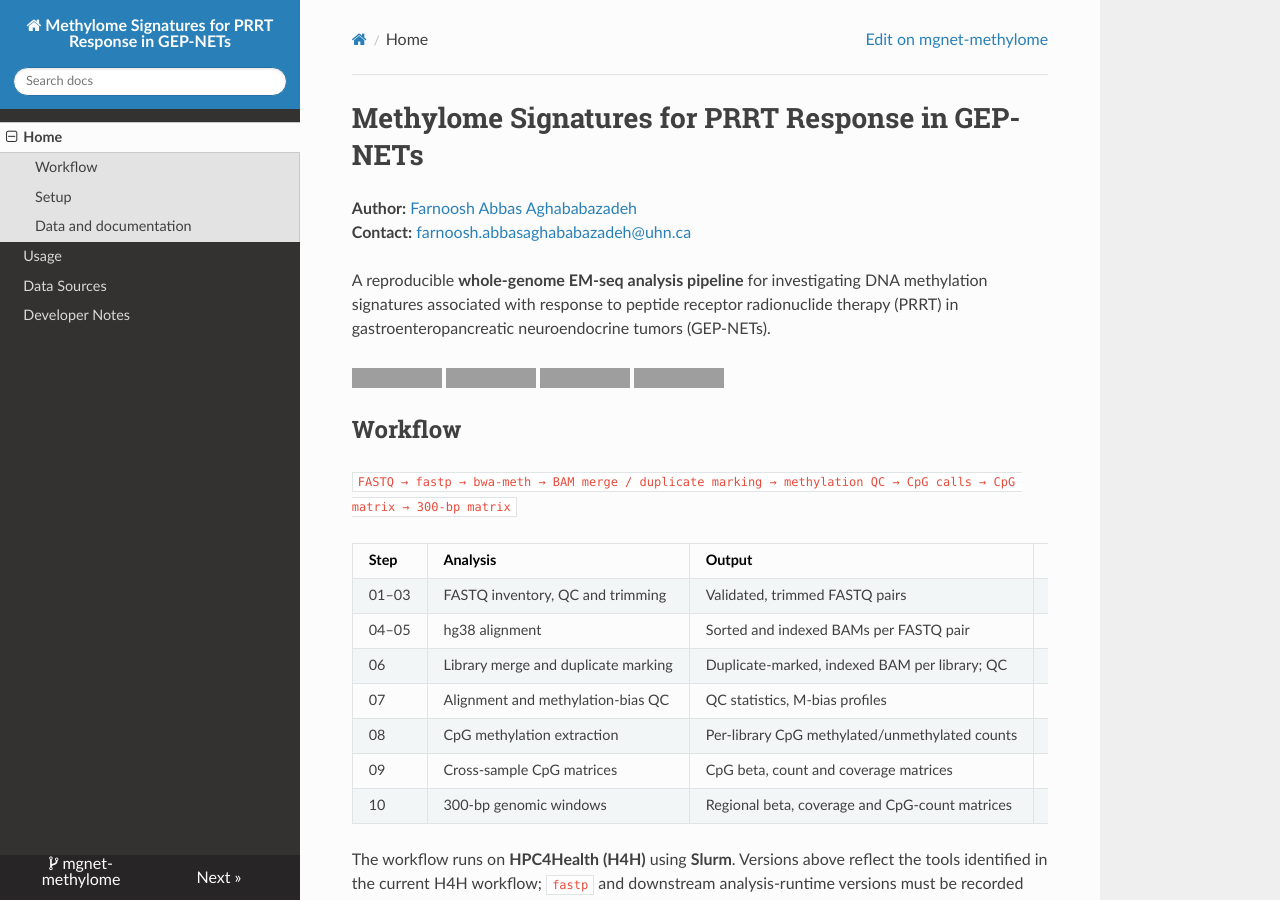
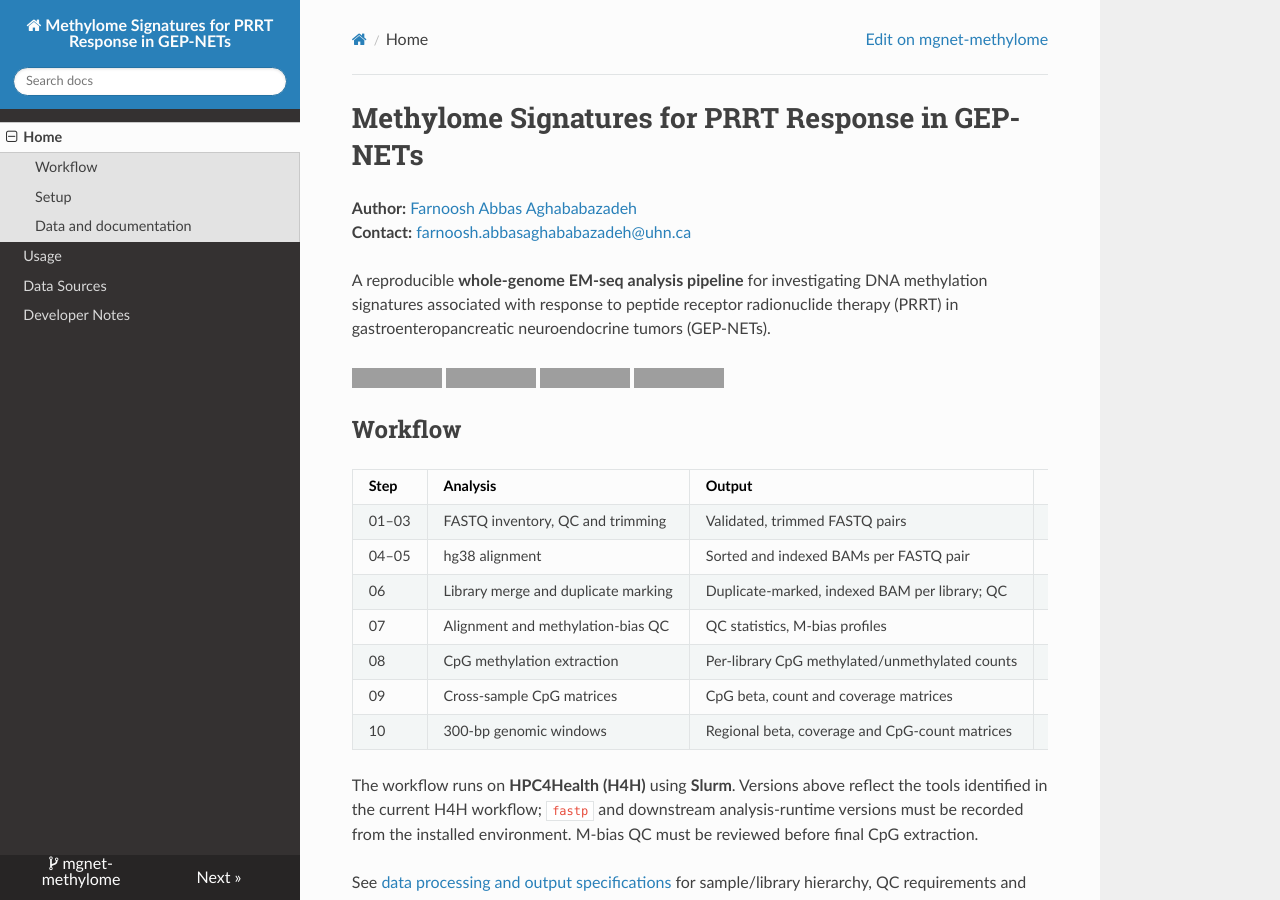
Before and after one commit to wanglab-cns/mgnet-methylome, an MkDocs documentation site: the page built from docs/README.md, in a window 1280 px wide and 900 px high. Built offline with MkDocs 1.6.1, drawn with Linux system fonts in a browser that asks for light colours; nearby versions of some CDN libraries; grey boxes are pictures that could not be loaded.

```diff
--- a/docs/README.md
+++ b/docs/README.md
@@ -11,8 +11,6 @@ A reproducible **whole-genome EM-seq analysis pipeline** for investigating DNA m
 ![Last commit](https://img.shields.io/github/last-commit/wanglab-cns/mgnet-methylome?style=flat-square)
 
 ## Workflow
-
-`FASTQ → fastp → bwa-meth → BAM merge / duplicate marking → methylation QC → CpG calls → CpG matrix → 300-bp matrix`
 
 | Step | Analysis | Output | Status |
 | --- | --- | --- | --- |
```
